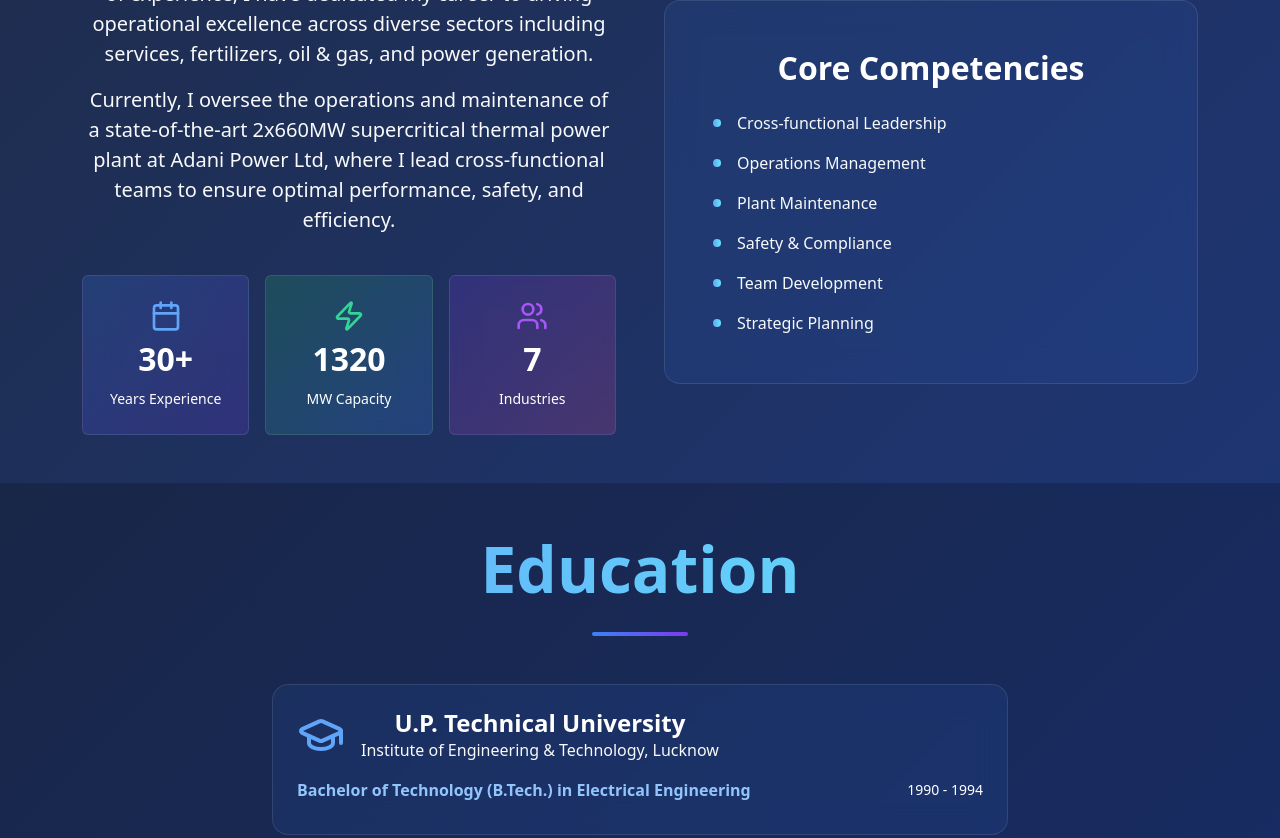
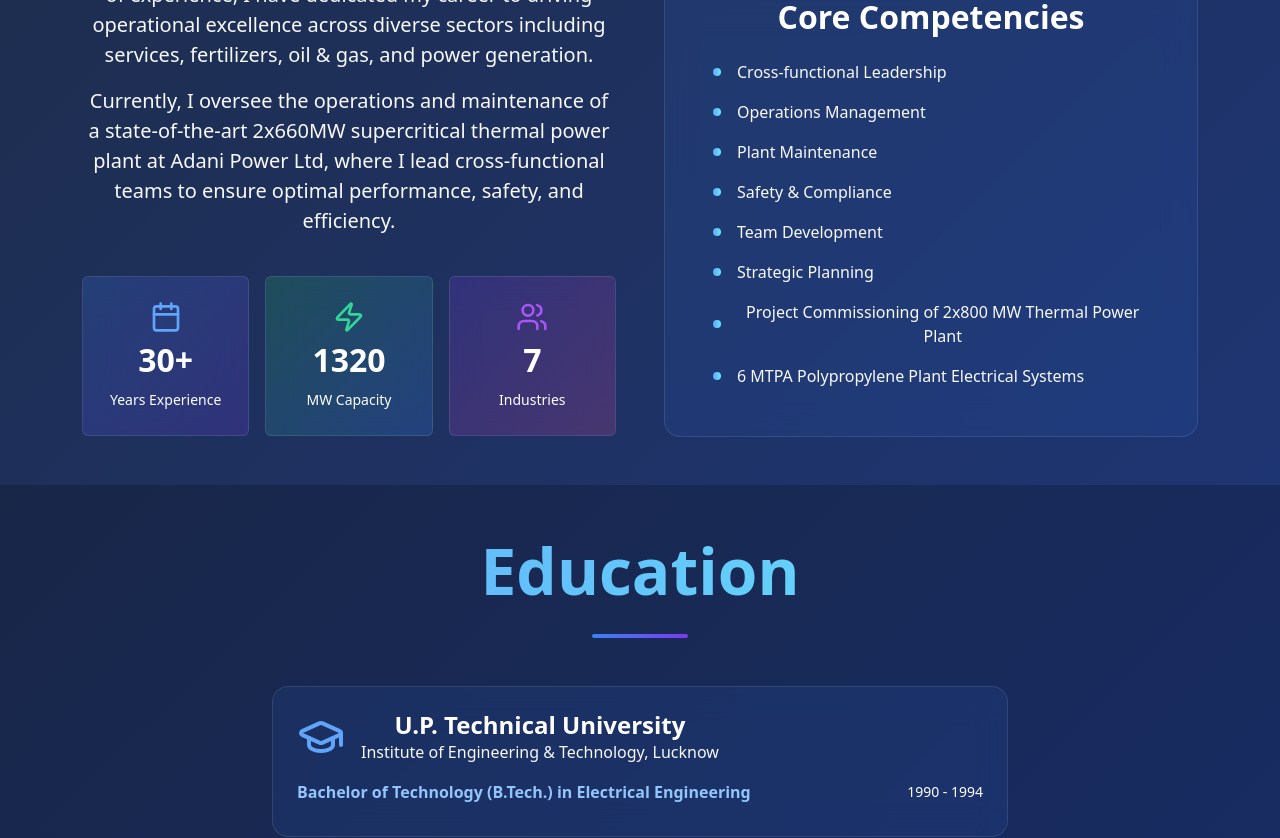
Before and after one commit to Kar7avya/ManishResume, a React (Create React App) app in the folder frontend/: page / in a window 1280 px wide. Shown: the part 1052-1890 px from the top of the page. Built offline with nearby package versions, Linux system fonts and the light colour scheme.

Commit message:
Update Portfolio.js

```diff
--- a/frontend/src/Portfolio.js
+++ b/frontend/src/Portfolio.js
@@ -1324,11 +1324,13 @@ const Portfolio = () => {
                 <div className="d-flex flex-column gap-3">
                   {[
                     'Cross-functional Leadership',
-                    'Operations Management',
-                    'Plant Maintenance',
-                    'Safety & Compliance',
-                    'Team Development',
-                    'Strategic Planning'
+                      'Operations Management',
+                      'Plant Maintenance',
+                      'Safety & Compliance',
+                      'Team Development',
+                      'Strategic Planning',
+                      'Project Commissioning of 2x800 MW Thermal Power Plant',
+                      '6 MTPA Polypropylene Plant Electrical Systems'
                   ].map((skill, index) => (
                     <div key={skill} className="d-flex align-items-center">
                       <div className="rounded-circle me-3" style={{width: '8px', height: '8px', background: 'linear-gradient(to right, #60a5fa, #67e8f9)'}}></div>
```
